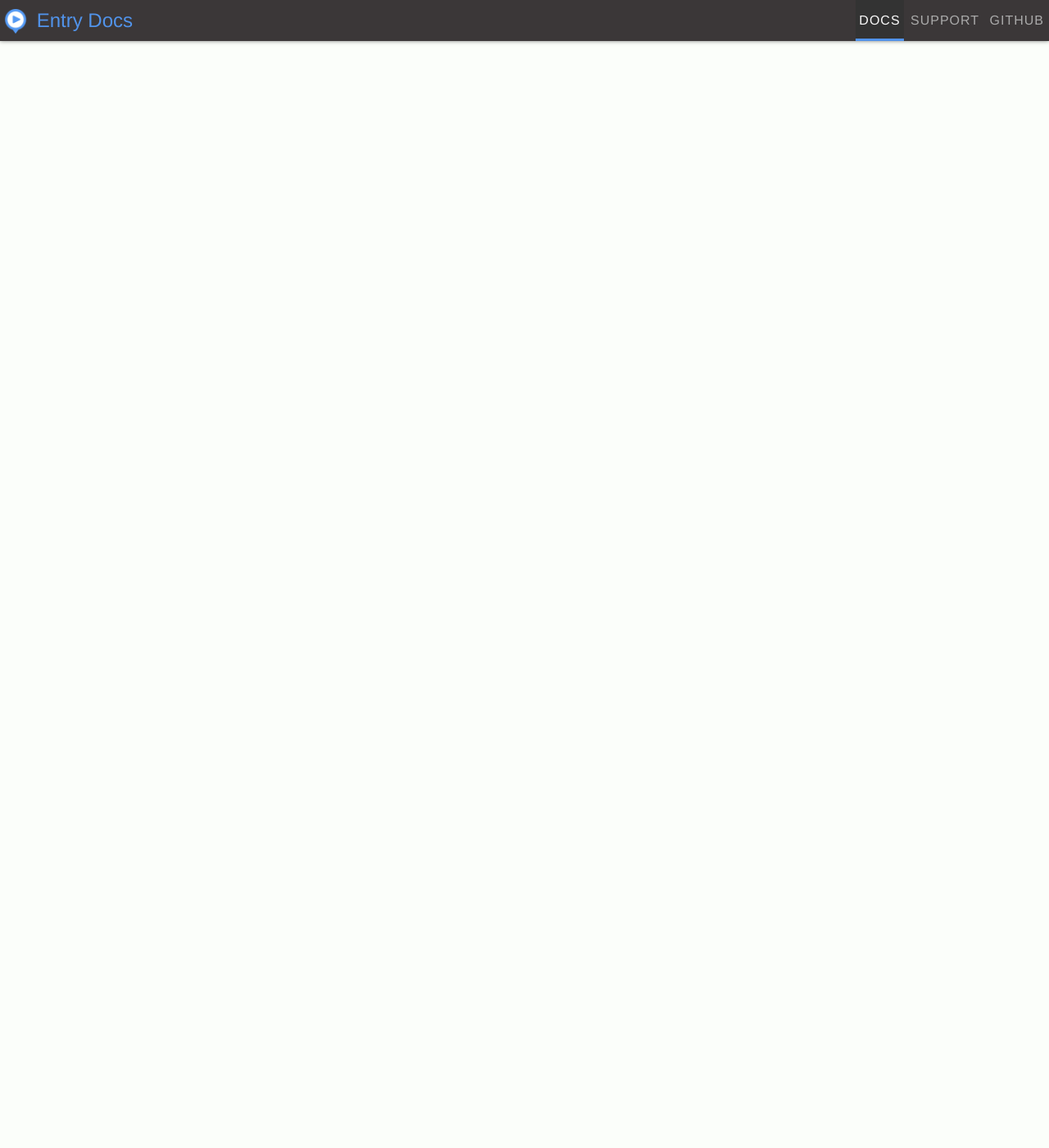
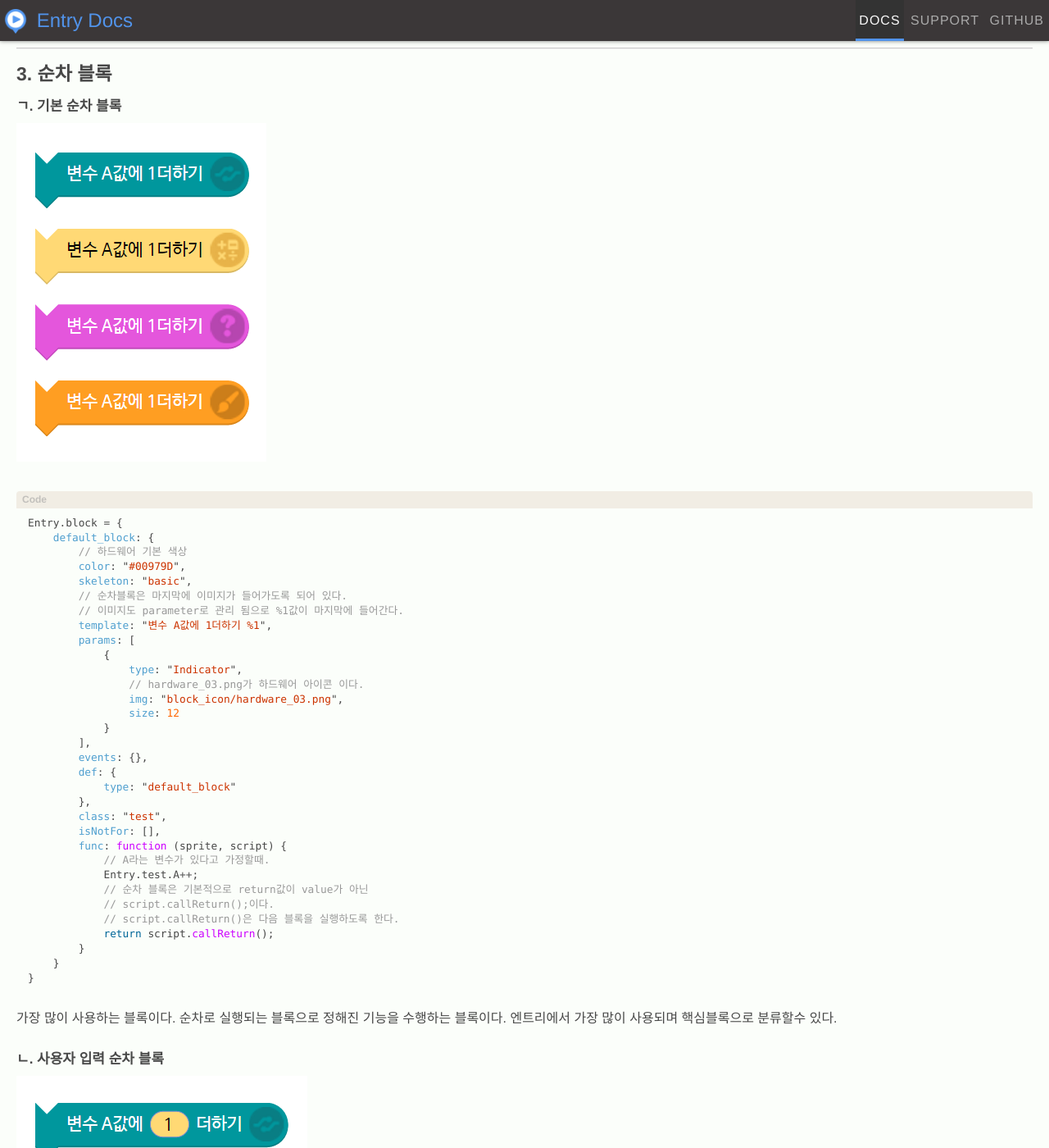
Before and after one commit to entrylabs/entry-hw-docs, a Jekyll site: the page built from _posts/2016-05-26-add_new_blocks3.md, in a window 1280 px wide and 1400 px high, scrolled down 9530 px. Shown: the whole window at 82% size. Built offline with Jekyll 4.4.1, drawn with Linux system fonts in a browser that asks for light colours; some of the changed text lies outside the part shown.

Commit message:
update document

```diff
--- a/_posts/2016-05-26-add_new_blocks3.md
+++ b/_posts/2016-05-26-add_new_blocks3.md
@@ -4,6 +4,22 @@ title: 각 블록 모양별 생성 방법
 type: entryBlock
 order: 3
 ---
+
+### 목차
+
+1. 값 블록
+    1. 기본 블록
+    2. 기본 사용자 입력 블록
+    3. 중첩 사용자 입력 블록
+    4. 중첩 사용자 입력 블록 - 드롭다운 적용
+2. 판단 블록
+    1. 기본 판단 블록
+    2. 중첩 사용자 입력 판단 블록
+    3. 중첩 사용자 드롭다운 판단 블록
+3. 순차 블록
+    1. 기본 순차 블록
+    2. 사용자 입력 순차 블록
+    3. 드롭다운 입력 순차 블록
 
 ### 1. 값 블록
 
@@ -28,7 +44,7 @@ Entry.block = {
         class: "test",
         // 블록 기능정의
         func: function (sprite, script) {
-            return 'value';
+            return "value";
         }
     }
 }
@@ -40,7 +56,7 @@ skeleton이 "basic_string_field"로 정의된 블록의 모양이 이와 같다.
 글자색이 제대로 보이지 않는다면 fontColor 프로퍼티를 통해 수정할수 있다.
 template 프로퍼티에 정의한 텍스트가 그대로 나오게 된다.
 template 프로퍼티는 작성 되어 있지 않다면 Lang.template 에서 정의된 블록 명칭으로 값을 가져오게 된다.
-**다만, 정의된 블록 명칭이 없을경우 프로그램 자체가 로드되지 않는 버그 있으므로 주의!**
+**다만, 정의된 블록 명칭이 없을경우 프로그램 자체가 로드가 되지 않음으로 주의!**
 
 > 유사한 블록으로 초시계 값, 소릿값 블록이 있다.
 
@@ -75,7 +91,7 @@ Entry.block = {
             // 해당 값을 getField로 가져오고
             // 가져 올때 paramsKeyMap에서
             // 정의한 VALUE라는 키값으로 데이터를 가져온다.
-            return script.getField('VALUE', script);
+            return script.getField("VALUE", script);
         }
     }
 }
@@ -266,7 +282,7 @@ IF문을 사용할때 사용하는 파라미터 블럭 이다.
 ---
 
 #### ㄴ. 중첩 사용자 입력 판단 블록
-![기본 판단 블록]({{site.imageurl}}block_create/default_input_boolean.png)
+![중첩 사용자 입력 판단 블록]({{site.imageurl}}block_create/default_input_boolean.png)
 {% highlight js %}
 Entry.block = {
     default_input_boolean: {
@@ -296,8 +312,8 @@ Entry.block = {
         },
         class: "test",
         func: function (sprite, script) {
-            var leftValue = script.getNumberValue('LEFTHAND', script);
-            var rightValue = script.getNumberValue('RIGHTHAND', script);
+            var leftValue = script.getNumberValue("LEFTHAND", script);
+            var rightValue = script.getNumberValue("RIGHTHAND", script);
             return (leftValue === rightValue);
         }
     }
@@ -309,8 +325,8 @@ Entry.block = {
 
 > 유사한 블록으로는 판단의 숫자 비교블록 이다.
 
-#### ㄷ. 중첩 사용자 입력 판단 블록
-![중첩 사용자 입력 판단 블록]({{site.imageurl}}block_create/default_dropdown_boolean.png)
+#### ㄷ. 중첩 사용자 드롭다운 판단 블록
+![중첩 사용자 드롭다운 판단 블록]({{site.imageurl}}block_create/default_dropdown_boolean.png)
 {% highlight js %}
 Entry.block = {
     default_dropdown_boolean: {
@@ -339,7 +355,7 @@ Entry.block = {
         },
         class: "test",
         func: function (sprite, script) {
-            var value = script.getNumberValue('VALUE', script);
+            var value = script.getNumberValue("VALUE", script);
             var result;
             switch(value) {
                 case 0:
@@ -355,9 +371,137 @@ Entry.block = {
 
             return result;
         }
+    }
 }
 {% endhighlight %}
 정해진 목록내에서 입력 값을 받으려면 드롭다운을 사용할수 있다.
 주로 하드웨어의 디지털 입력을 처리 할때 많이 사용한다.
 
 > 유사한 블록으로는 하드웨어 디지털 입력 블록과 판단의 닿았는가 블록이 있다.
+
+---
+
+### 3. 순차 블록
+
+#### ㄱ. 기본 순차 블록
+![기본 순차 블록]({{site.imageurl}}block_create/default_block.png)
+{% highlight js %}
+Entry.block = {
+    default_block: {
+        // 하드웨어 기본 색상
+        color: "#00979D",
+        skeleton: "basic",
+        // 순차블록은 마지막에 이미지가 들어가도록 되어 있다.
+        // 이미지도 parameter로 관리 됨으로 %1값이 마지막에 들어간다.
+        template: "변수 A값에 1더하기 %1",
+        params: [
+            {
+                type: "Indicator",
+                // hardware_03.png가 하드웨어 아이콘 이다.
+                img: "block_icon/hardware_03.png",
+                size: 12
+            }
+        ],
+        events: {},
+        def: {
+            type: "default_block"
+        },
+        class: "test",
+        isNotFor: [],
+        func: function (sprite, script) {
+            // A라는 변수가 있다고 가정할때.
+            Entry.test.A++;
+            // 순차 블록은 기본적으로 return값이 value가 아닌
+            // script.callReturn();이다.
+            // script.callReturn()은 다음 블록을 실행하도록 한다.
+            return script.callReturn();
+        }
+    }
+}
+{% endhighlight %}
+가장 많이 사용하는 블록이다. 순차로 실행되는 블록으로 정해진 기능을 수행하는 블록이다.
+엔트리에서 가장 많이 사용되며 핵심블록으로 분류할수 있다.
+
+#### ㄴ. 사용자 입력 순차 블록
+![기본 순차 블록]({{site.imageurl}}block_create/default_input_block.png)
+{% highlight js %}
+Entry.block = {
+    default_input_block: {
+        color: "#00979D",
+        skeleton: "basic",
+        template: "변수 A값에 %1더하기 %2",
+        params: [{
+            type: "Block",
+            accept: "string"
+        }, {
+            type: "Indicator",
+            img: "block_icon/hardware_03.png",
+            size: 12
+        }],
+        events: {},
+        def: {
+            params: [{
+                type: "number",
+                params: [ "1" ]
+            },
+                null
+            ],
+            type: "default_input_block"
+        },
+        class: "test",
+        paramsKeyMap: {
+            VALUE: 0
+        },
+        func: function (sprite, script) {
+            var value = script.getNumberValue("VALUE", script);
+            // A라는 변수가 있다고 가정할때.
+            Entry.test.A += value;
+            return script.callReturn();
+        }
+    }
+}
+{% endhighlight %}
+유저 입력을 받아서 처리하는 순차 블록. 기본적인 생성방법은 기존의 블록들과 다르지 않다.
+하드웨어를 처리할때 아날로그 센서값을 반아 처리하는 블록에 자주 사용된다.
+
+
+#### ㄷ. 드롭다운 입력 순차 블록
+![드롭다운 입력 순차 블록  ]({{site.imageurl}}block_create/default_dropdown_block.png)
+{% highlight js %}
+Entry.block = {
+    default_dropdown_block: {
+        // 하드웨어 기본 색상
+        color: "#00979D",
+        "skeleton": "basic",
+        "template": "변수 A값에 %1더하기 %2",
+        "params": [{
+            type: "Dropdown",
+            options: [
+                [ "1", "1" ],
+                [ "2", "2" ],
+                [ "3", "3" ]
+            ],
+            fontSize: 11
+        }, {
+            "type": "Indicator",
+            "img": "block_icon/hardware_03.png",
+            "size": 12
+        }],
+        "def": {
+            "params": [ "1", null ],
+            "type": "default_dropdown_block"
+        },
+        "class": "test",
+        paramsKeyMap: {
+            VALUE: 0
+        },
+        "func": function (sprite, script) {
+            var value = script.getNumberField("VALUE", script);
+            // A라는 변수가 있다고 가정할때.
+            Entry.test.A += value;
+            return script.callReturn();
+        }
+    }
+}
+{% endhighlight %}
+이것 또한 많이 사용되는 블록이다. 보통은 하드웨어 블록에서 특성 센서나 포트를 지정해서 값을 처리 할때 사용한다.
```
Also changed, not shown: _posts/2016-05-22-add_new_blocks.md (+1 -19 lines), public/image/block_create/default_block.png (added), public/image/block_create/default_dropdown_block.png (added), public/image/block_create/default_input_block.png (added).
